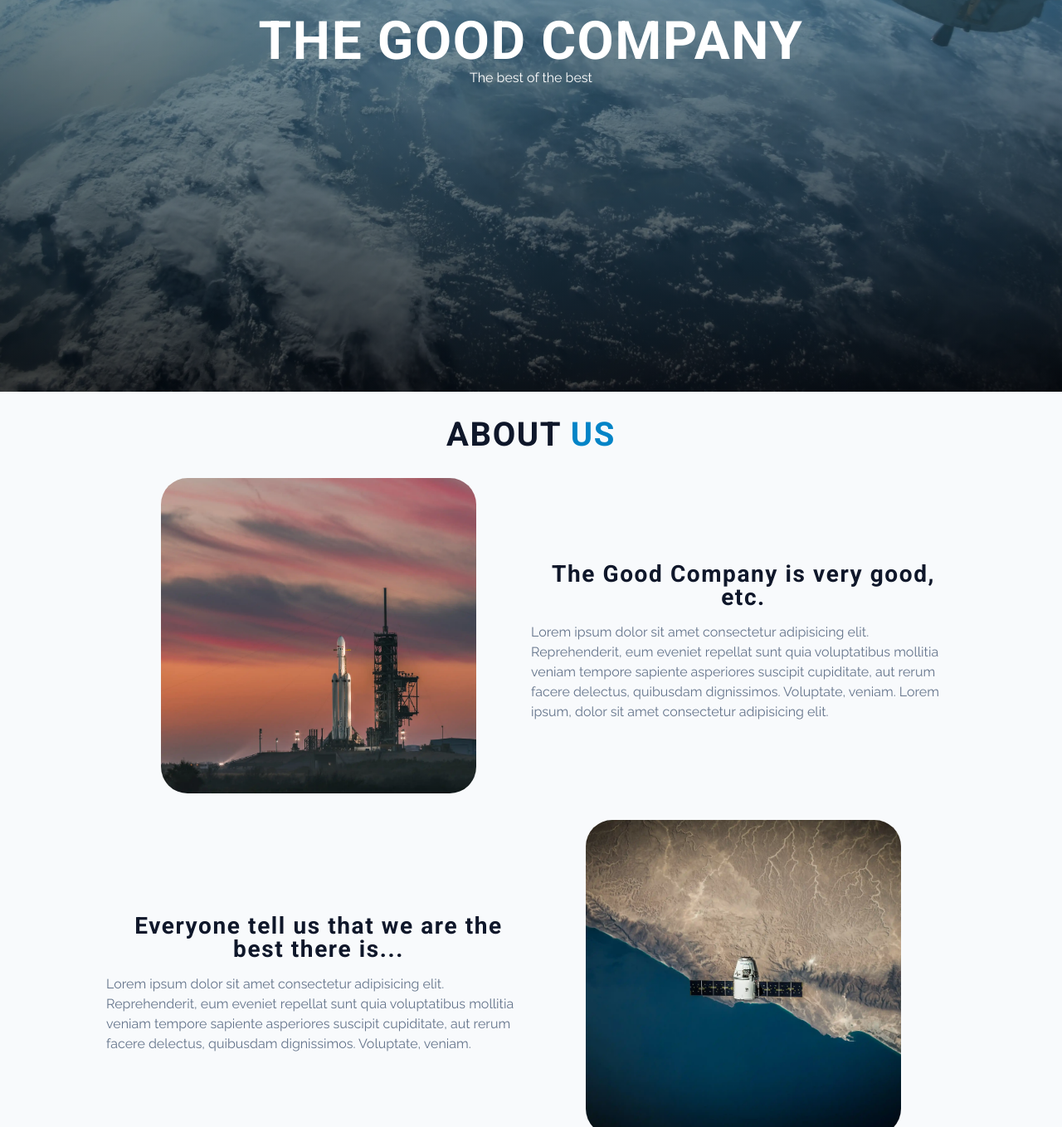
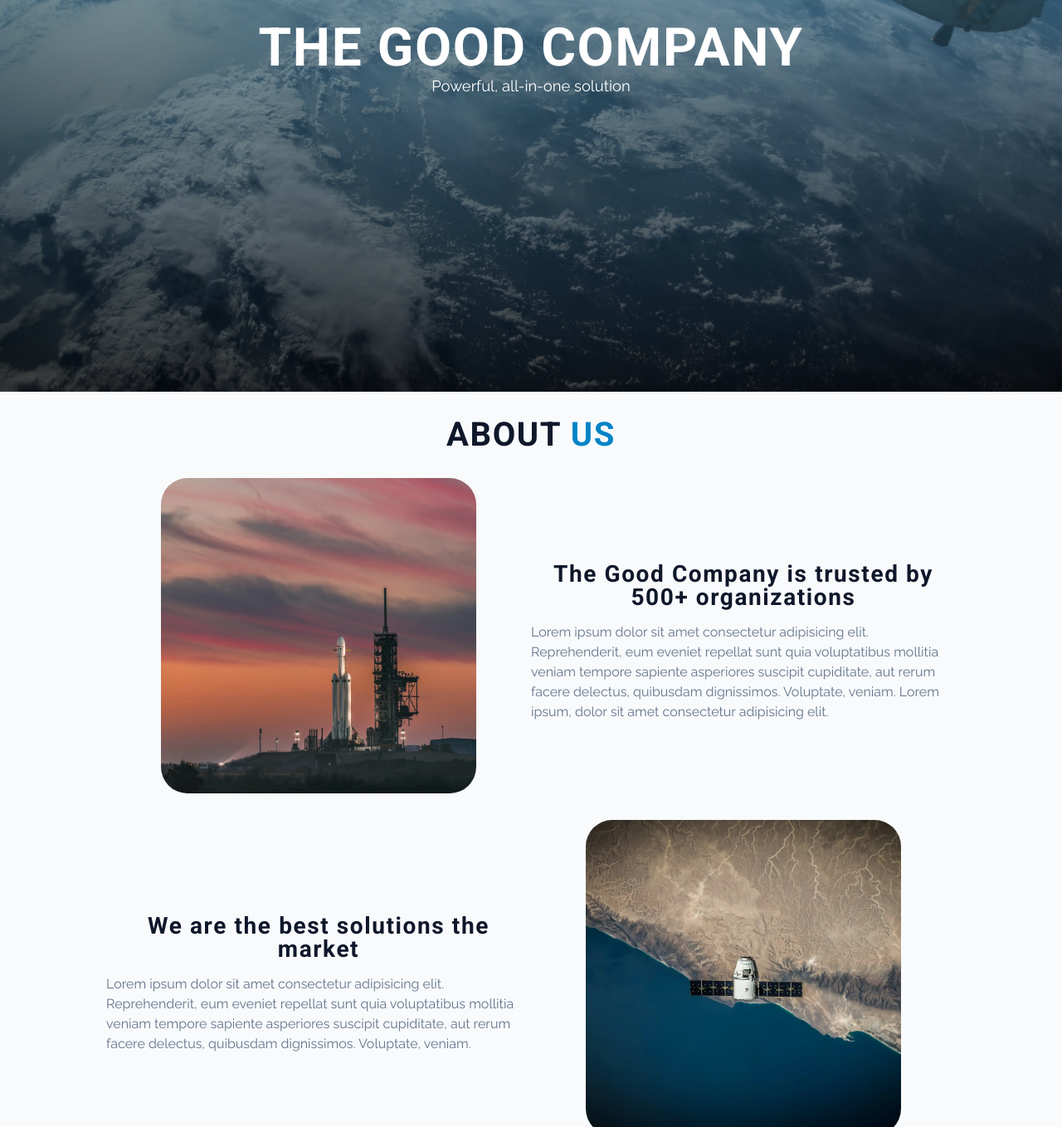
Before and after one commit to Justas-Sind/Simple_company_website, a website built with Vite: page index.html in a window 1280 px wide. Shown: the part 328-1686 px from the top of the page at 83% size. Built offline with nearby package versions, Linux system fonts and the light colour scheme.

Commit message:
Minor text changes

```diff
--- a/index.html
+++ b/index.html
@@ -89,7 +89,7 @@
       <div class="banner">
         <div class="container">
           <h1>The Good Company</h1>
-          <p>The best of the best</p>
+          <p>Powerful, all-in-one solution</p>
         </div>
       </div>
     </header>
@@ -108,7 +108,7 @@
               />
             </div>
             <div class="textContainer">
-              <h3>The Good Company is very good, etc.</h3>
+              <h3>The Good Company is trusted by 500+ organizations</h3>
               <p>
                 Lorem ipsum dolor sit amet consectetur adipisicing elit.
                 Reprehenderit, eum eveniet repellat sunt quia voluptatibus
@@ -127,7 +127,7 @@
               />
             </div>
             <div class="textContainer">
-              <h3>Everyone tell us that we are the best there is...</h3>
+              <h3>We are the best solutions the market</h3>
               <p>
                 Lorem ipsum dolor sit amet consectetur adipisicing elit.
                 Reprehenderit, eum eveniet repellat sunt quia voluptatibus
--- a/style.css
+++ b/style.css
@@ -331,9 +331,9 @@ header {
 
 .banner .container p {
   color: var(--clr-white);
-  max-width: 25rem;
+  max-width: 200px;
   margin: 0 auto;
-  margin-bottom: 1.25rem;
+  font-size: 1.15rem;
 }
 
 @media screen and (min-width: 768px) {
```
